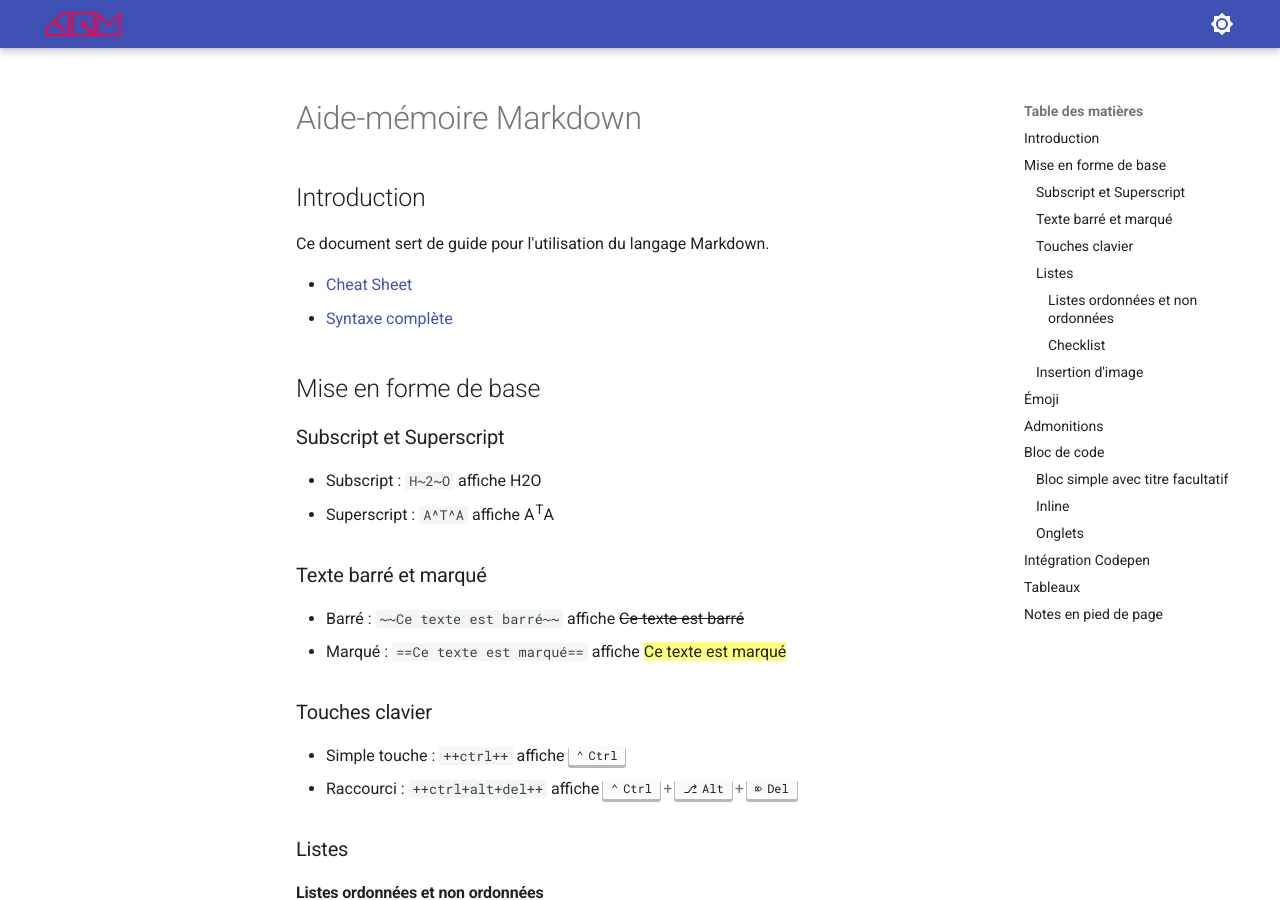
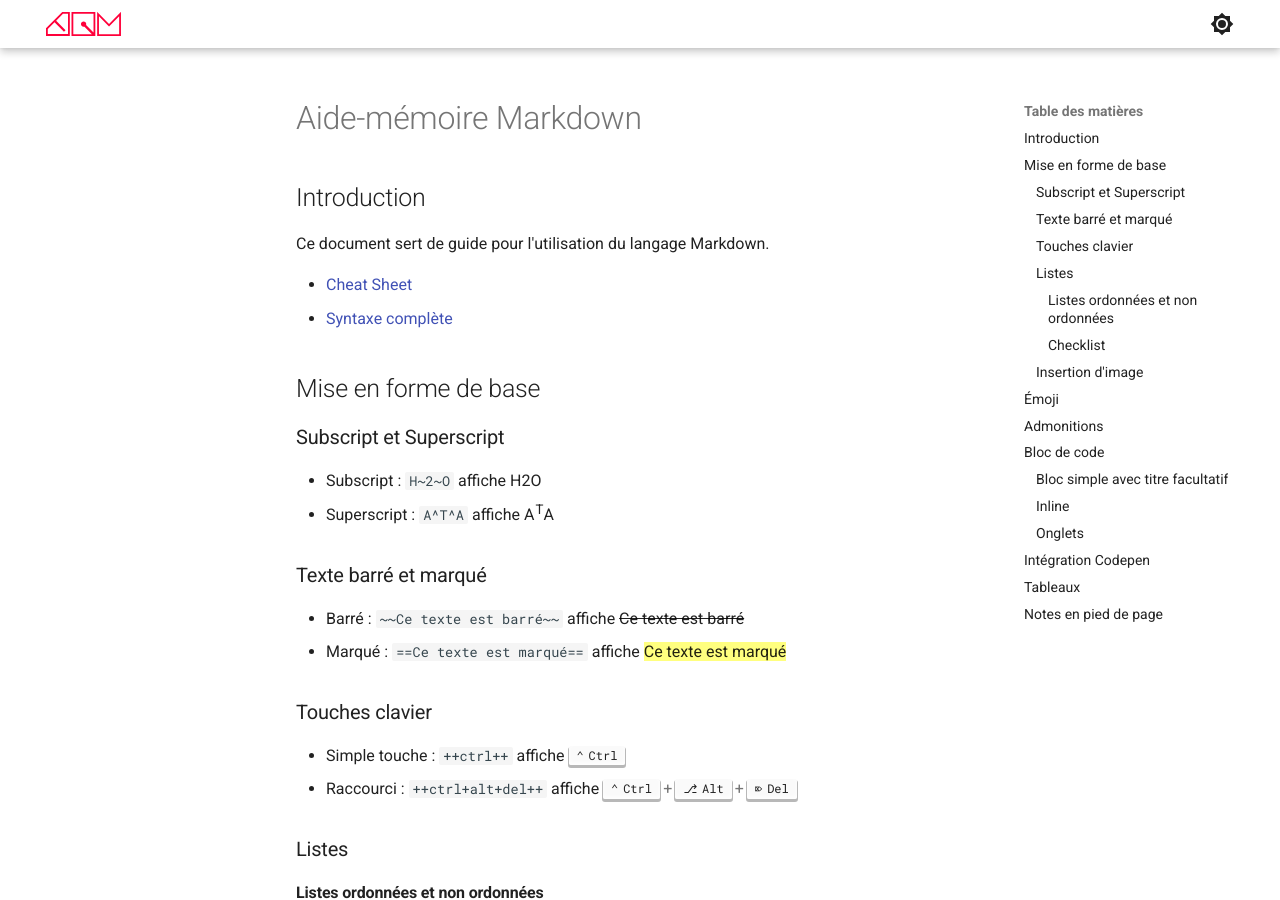
Before and after one commit to jfcmontmorency/old_compendium, an MkDocs documentation site: the page built from docs/aide-memoire.md, in a window 1280 px wide and 900 px high. Built offline with MkDocs 1.6.1 and Material for MkDocs 9.7.7, drawn with Linux system fonts in a browser that asks for light colours.

Commit message:
Update mkdocs.yml

```diff
--- a/mkdocs.yml
+++ b/mkdocs.yml
@@ -20,7 +20,7 @@ theme:
   name: material
   language: fr
   logo: _/logo-tim.svg
-  favicon: _/logo.svg
+  favicon: _/favicon-32x32.png
   features:
     - content.tooltips
     - content.code.copy
@@ -36,12 +36,13 @@ theme:
     - navigation.path
   palette:
     - media: "(prefers-color-scheme: dark)"
+      primary: black
       scheme: slate
-      primary: black
       toggle:
         icon: material/brightness-4
         name: Mode clair
     - media: "(prefers-color-scheme: light)"
+      primary: white
       scheme: default
       toggle:
         icon: material/brightness-7
```
